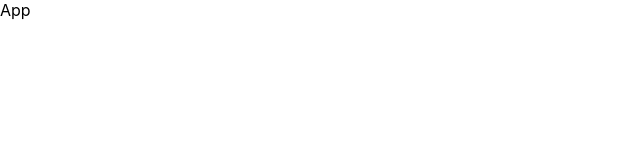
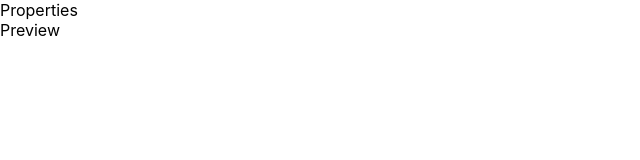
Before and after one commit to oguiaugusto/box-shadow-generator, a React (Create React App) app: page / in a window 1280 px wide. Shown: the top 160 px of the page, without its empty margins (0-640 px from the left). Built offline with nearby package versions, Linux system fonts and the light colour scheme.

Commit message:
feat: create properties and preview files

```diff
--- a/src/App.js
+++ b/src/App.js
@@ -1,8 +1,14 @@
 import React, { Component } from 'react';
+import { Properties, Preview } from './components';
 
 class App extends Component {
   render() {
-    return <div>App</div>;
+    return (
+      <main>
+        <Properties />
+        <Preview />
+      </main>
+    );
   }
 }
 
--- /dev/null
+++ b/src/components/index.js
@@ -0,0 +1,4 @@
+import Properties from "./properties";
+import Preview from "./preview";
+
+export { Properties, Preview };
--- /dev/null
+++ b/src/components/preview/index.js
@@ -0,0 +1,18 @@
+import React, { Component } from 'react';
+
+class Preview extends Component {
+  constructor(props) {
+    super(props);
+
+    this.state = {};
+
+  }
+
+  render() {
+    return (
+      <div>Preview</div>
+    );
+  }
+}
+
+export default Preview;
--- /dev/null
+++ b/src/components/properties/index.js
@@ -0,0 +1,18 @@
+import React, { Component } from 'react';
+
+class Properties extends Component {
+  constructor(props) {
+    super(props);
+
+    this.state = {};
+
+  }
+
+  render() {
+    return (
+      <div>Properties</div>
+    );
+  }
+}
+
+export default Properties;
```
